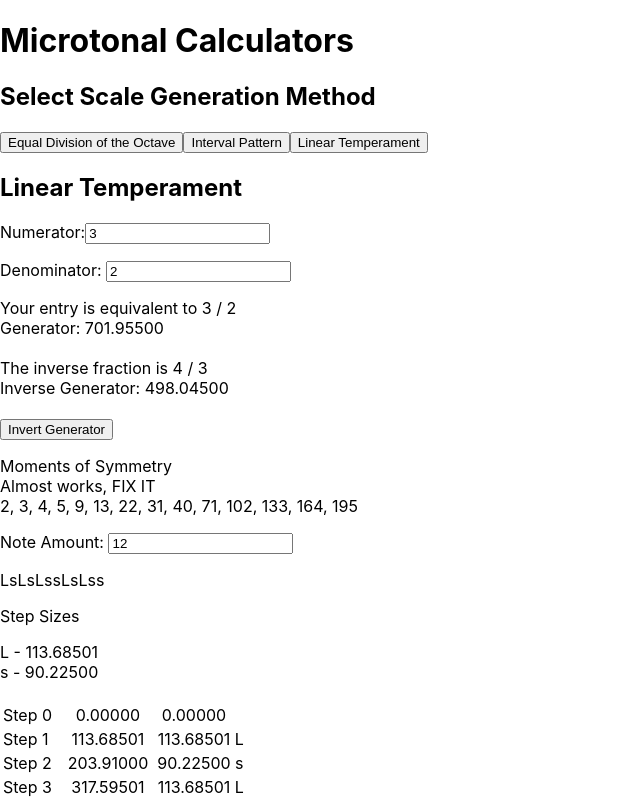
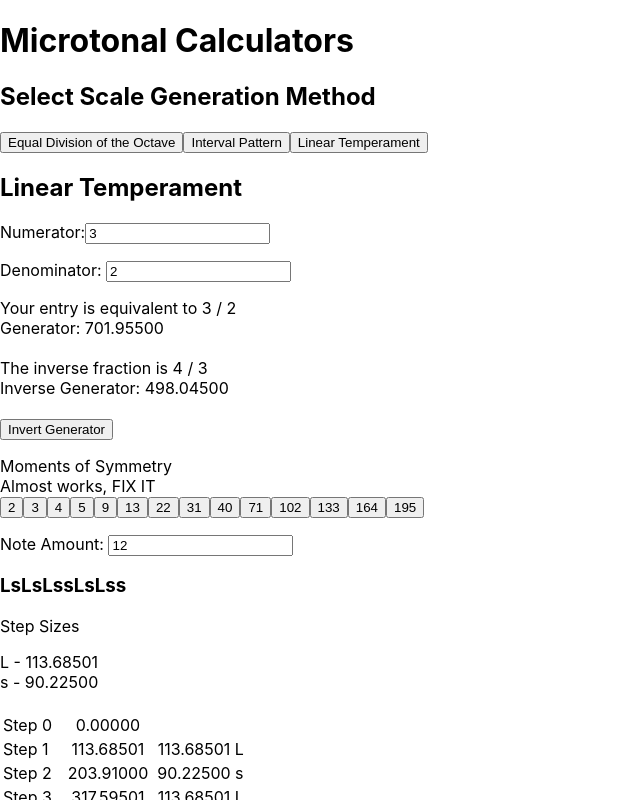
Before and after one commit to zzork/color-horizons-review-temp, a React (Create React App) app: page / in a window 1280 px wide. Both pictures are taken after a click on the button "Linear Temperament". Shown: the top 800 px of the page, without its empty margins (0-640 px from the left). Built offline with nearby package versions, Linux system fonts and the light colour scheme.

Commit message:
turned mos into buttons

```diff
--- a/src/components/CalcLTReadout1.js
+++ b/src/components/CalcLTReadout1.js
@@ -26,6 +26,9 @@ export const CalcLTReadout1 = ({
     equivalentFraction[1]
   );
 
+  const mosButtons = momentsOfSymmetry.map((value) => <button>{value}</button>);
+
+  // this should be caught by invalid state
   if (equivalentFraction[0] === 2 && equivalentFraction[1] === 1) {
     return "Your entry is equivalent to 2/1";
   }
@@ -51,7 +54,8 @@ export const CalcLTReadout1 = ({
           Moments of Symmetry <br />
           Almost works, FIX IT
           <br />
-          {momentsOfSymmetry.join(", ")}
+          {mosButtons}
+          {/* {momentsOfSymmetry.join(", ")} */}
         </p>
       </div>
     </div>
--- a/src/components/CalcLTReadout2.js
+++ b/src/components/CalcLTReadout2.js
@@ -38,7 +38,7 @@ export const CalcLTReadout2 = ({ numerator, denominator, noteAmount }) => {
       return "L";
     }
     if (value === mSize) {
-      return "m";
+      return "𝚖";
     }
     if (value === sSize) {
       return "s";
@@ -55,10 +55,12 @@ export const CalcLTReadout2 = ({ numerator, denominator, noteAmount }) => {
   for (let i = 0; i < stepsValuesList.length; i++) {
     stepsValuesAndDifferences.push([
       stepsValuesList[i],
-      stepDifferences[i],
+      stepDifferences[i].toFixed(5),
       lmsList[i],
     ]);
   }
+  stepsValuesAndDifferences[0][1] = "";
+  console.log(stepsValuesAndDifferences[0][1]);
 
   // uniques display logic
   let uniquesDisplay = null;
@@ -83,13 +85,11 @@ export const CalcLTReadout2 = ({ numerator, denominator, noteAmount }) => {
     );
   }
 
-  // then how do I turn stepDifferences into e.g. LLsLLss readout?
-
   let stepValuesDisplay = stepsValuesAndDifferences.map((value, index) => (
     <tr key={index}>
       <td>Step {index}</td>
       <td align="center">{value[0].toFixed(5)}</td>
-      <td align="center">{value[1].toFixed(5)}</td>
+      <td align="center">{value[1]}</td>
       <td align="center">{value[2]}</td>
     </tr>
   ));
@@ -102,7 +102,7 @@ export const CalcLTReadout2 = ({ numerator, denominator, noteAmount }) => {
 
   return (
     <div>
-      {lmsList}
+      <h3>{lmsList}</h3>
       <p>Step Sizes</p>
       {uniquesDisplay} <br />
       {finalTable}
```
